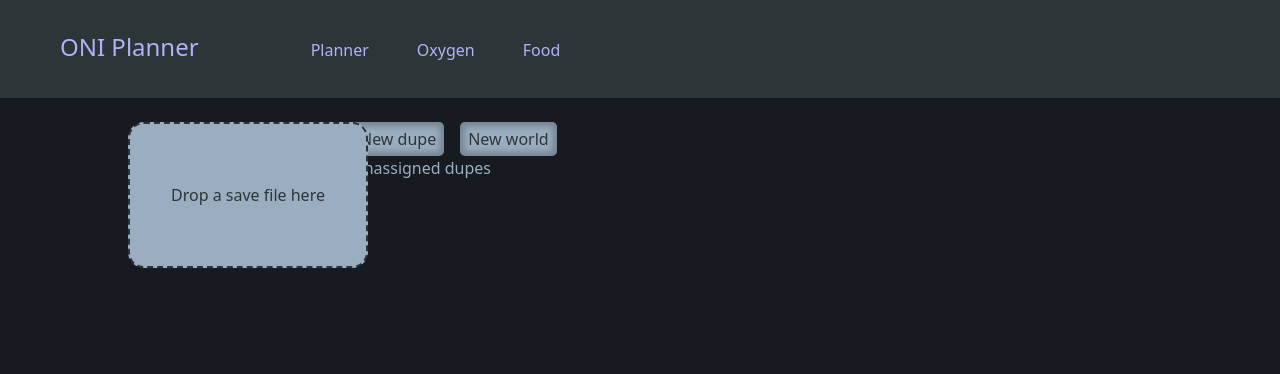
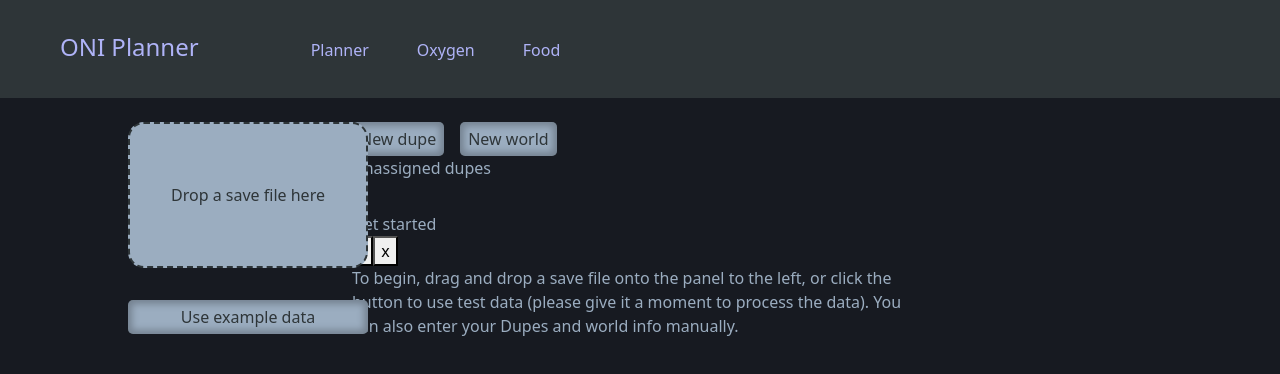
Before and after one commit to effervescent000/oni_calcs, a React (Create React App) app: page / in a window 1280 px wide. Shown: the top 374 px of the page. Built offline with nearby package versions, Linux system fonts and the light colour scheme.

Commit message:
added ability to use sample data

```diff
--- /dev/null
+++ b/src/components/planner/help-panel.js
@@ -0,0 +1,25 @@
+import React from "react";
+
+const HelpPanel = (props) => {
+    return (
+        <div className="help-panel-wrapper">
+            <div className="header-wrapper">
+                <div className="header">Get started</div>
+                <div className="controls-wrapper">
+                    <button>-</button>
+                    <button>x</button>
+                </div>
+            </div>
+            <div className="body-wrapper">
+                <p>
+                    To begin, drag and drop a save file onto the panel to the
+                    left, or click the button to use test data (please give it a
+                    moment to process the data). You can also enter your Dupes
+                    and world info manually.
+                </p>
+            </div>
+        </div>
+    );
+};
+
+export default HelpPanel;
--- a/src/components/planner/planner-page.js
+++ b/src/components/planner/planner-page.js
@@ -7,6 +7,7 @@ import { isEqual } from "lodash";
 import PlannerFrame from "./planner-frame";
 import DupeModal from "./dupe-modal";
 import DupeContext from "../../context/dupe-context";
+import HelpPanel from "./help-panel";
 import SaveFileDropzone from "./save-file-dropzone";
 
 const PlannerPage = (props) => {
@@ -14,6 +15,11 @@ const PlannerPage = (props) => {
     const [dupes, setDupes] = useState([]);
     const [dupeModalIsOpen, setDupeModalIsOpen] = useState(false);
     const [worlds, setWorlds] = useState([]);
+
+    useEffect(() => {
+        console.log("dupes", dupes);
+        console.log("worlds", worlds);
+    }, [worlds]);
 
     const getDupes = () => {
         axios
@@ -59,10 +65,7 @@ const PlannerPage = (props) => {
                 }}
             >
                 <div id="planner-wrapper">
-                    <SaveFileDropzone
-                        setDupes={setDupes}
-                        setWorlds={setWorlds}
-                    />
+                    <SaveFileDropzone setDupes={setDupes} setWorlds={setWorlds} />
                     <div className="interaction-wrapper">
                         <button onClick={toggleDupeModal}>New dupe</button>
                         <DupeModal
@@ -74,6 +77,7 @@ const PlannerPage = (props) => {
                     </div>
 
                     <PlannerFrame dupes={dupes} worlds={worlds} />
+                    <HelpPanel />
                 </div>
             </DupeContext.Provider>
         </DragDropContext>
--- a/src/components/planner/save-file-dropzone.js
+++ b/src/components/planner/save-file-dropzone.js
@@ -1,5 +1,4 @@
-import React, { useState, useCallback, useEffect } from "react";
-import axios from "axios";
+import React, { useState, useCallback } from "react";
 import { useDropzone } from "react-dropzone";
 
 const SaveFileDropzone = (props) => {
@@ -36,7 +35,6 @@ const SaveFileDropzone = (props) => {
                     id: worlds.length + 1,
                     name: worldData.behaviors[3].templateData.m_name,
                     type: worldData.behaviors[2].templateData.worldName.split("/")[1],
-                    // the point of having this twice is that a user can edit the name, but the type can be used to pull in a picture of the asteroid
                 });
             }
         }
@@ -92,14 +90,116 @@ const SaveFileDropzone = (props) => {
         }
     };
 
-    const { getRootProps, getInputProps, isDragActive } = useDropzone({ onDrop });
+    const { getRootProps, getInputProps, isDragActive } = useDropzone({
+        onDrop,
+    });
     const style = { alignItems: "center" };
 
+    const loadSampleData = () => {
+        props.setDupes([
+            {
+                id: 0,
+                name: "Meep",
+                type: "Meep",
+                world: 0,
+                agriculture: 0,
+                athletics: 6,
+                construction: 9,
+                creativity: 0,
+                cuisine: 1,
+                excavation: 3,
+                husbandry: 0,
+                machinery: 0,
+                medicine: 0,
+                piloting: 0,
+                rocketry: 0,
+                science: 0,
+                strength: 0,
+                availableSkillPoints: "",
+                Mining1: true,
+                Mining2: true,
+                Mining3: true,
+                RocketPiloting1: true,
+                Hauling1: true,
+                ThermalSuits: true,
+                Suits1: true,
+            },
+            {
+                id: 1,
+                name: "Devon",
+                type: "Devon",
+                world: 0,
+                agriculture: 2,
+                athletics: 10,
+                construction: 2,
+                creativity: 0,
+                cuisine: 7,
+                excavation: 1,
+                husbandry: 0,
+                machinery: 4,
+                medicine: 0,
+                piloting: 0,
+                rocketry: 0,
+                science: 12,
+                strength: 2,
+                availableSkillPoints: "",
+                Researching1: true,
+                Researching2: true,
+                RocketPiloting1: true,
+                Astronomy: true,
+                Hauling1: true,
+                Cooking1: true,
+            },
+            {
+                id: 2,
+                name: "Mae",
+                type: "Mae",
+                world: 0,
+                agriculture: 8,
+                athletics: 7,
+                construction: 1,
+                creativity: 0,
+                cuisine: 0,
+                excavation: 1,
+                husbandry: 0,
+                machinery: 3,
+                medicine: 0,
+                piloting: 0,
+                rocketry: 0,
+                science: 0,
+                strength: 2,
+                availableSkillPoints: "",
+                Farming1: true,
+                Ranching1: true,
+                Farming2: true,
+                RocketPiloting1: true,
+                Hauling1: true,
+                ThermalSuits: true,
+                Suits1: true,
+            },
+        ]);
+        props.setWorlds([
+            {
+                id: 1,
+                name: "Sylvani",
+                type: "ForestMoonlet",
+            },
+            {
+                id: 2,
+                name: "Exquisini",
+                type: "OilRichWarpTarget",
+            },
+        ]);
+    };
+
     return (
-        <div className="upload-wrapper" {...getRootProps({ style })}>
-            <input type="button" {...getInputProps} />
-            {processingData ? <span>Processing...</span> : <span>Drop a save file here</span>}
-            <div />
+        <div className="save-data-wrapper">
+            <div className="upload-wrapper" {...getRootProps({ style })}>
+                <input type="button" {...getInputProps} />
+                {processingData ? <span>Processing...</span> : <span>Drop a save file here</span>}
+                <div />
+            </div>
+            <button onClick={loadSampleData}>Use example data</button>
         </div>
     );
 };
--- a/src/styles/planner.scss
+++ b/src/styles/planner.scss
@@ -67,9 +67,13 @@
             }
         }
     }
-    .upload-wrapper {
+    .save-data-wrapper {
         position: fixed;
         left: 10%;
+        display: flex;
+        flex-direction: column;
+        gap: 2em;
+        .upload-wrapper {
             background-color: $blue-gray;
             color: $dark-gray;
             display: grid;
@@ -83,6 +87,10 @@
                 background-color: transparent;
                 color: transparent;
                 border: none;
+            }
+        }
+        button {
+            @include button-styling();
         }
     }
 }
```
Lines whose indentation alone changed are shown as unchanged.
